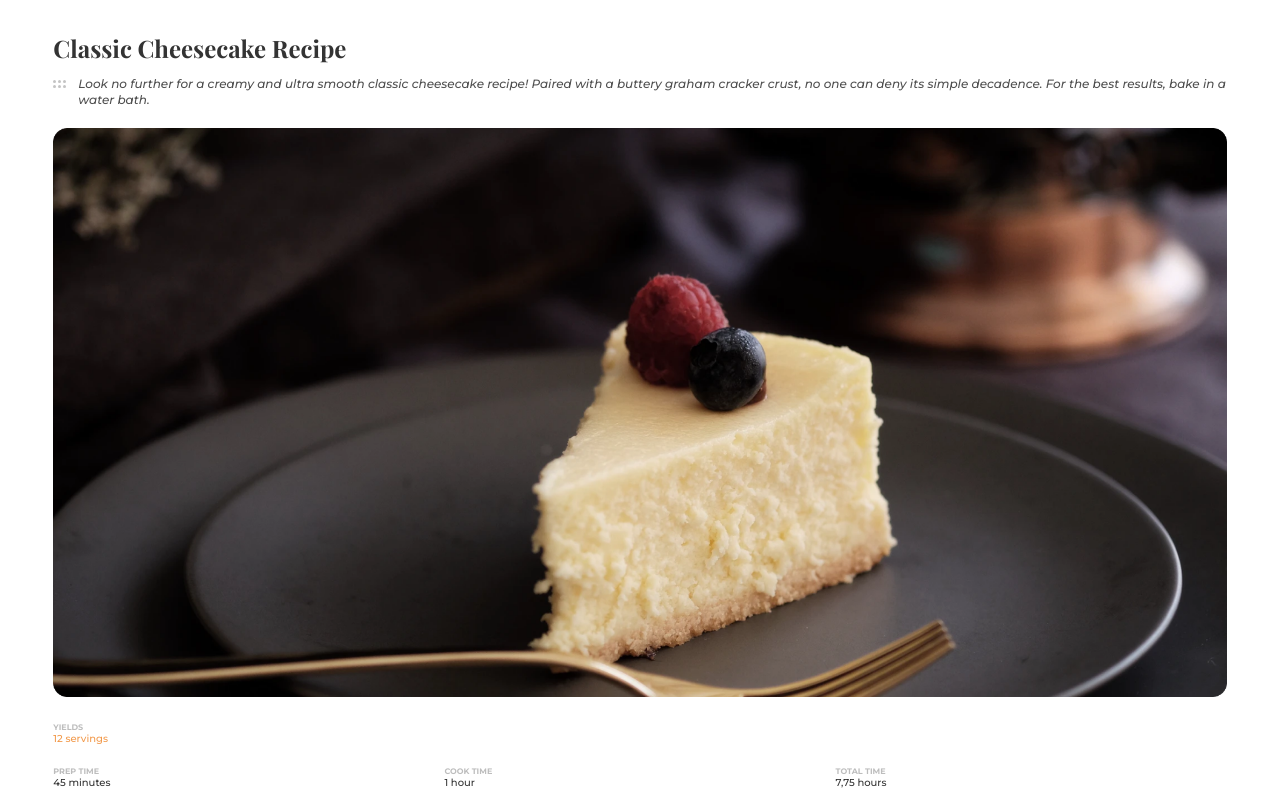
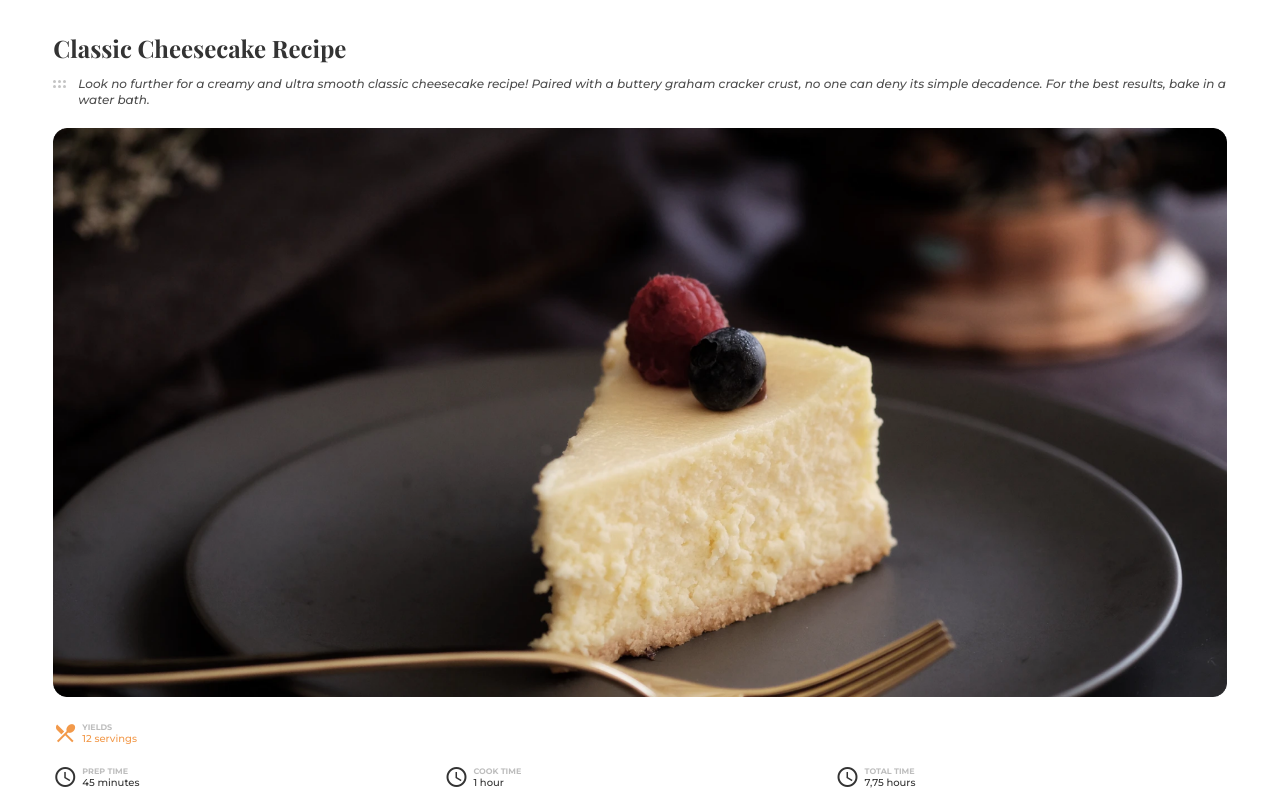
Before and after one commit to islandskan/devchallenges-responsive-recipe-blog, a website: page build/index.html in a window 1280 px wide. Shown: the top 800 px of the page. Drawn offline with nearby package versions, Linux system fonts and the light colour scheme; a web font is replaced by a local one.

Commit message:
add icons. add flex and margins to info-card

```diff
--- a/build/index.html
+++ b/build/index.html
@@ -14,6 +14,10 @@
             rel="shortcut icon"
             type="image/x-icon"
             href="https://devchallenges.io/"
+        />
+        <link
+            href="https://fonts.googleapis.com/icon?family=Material+Icons"
+            rel="stylesheet"
         />
         <link rel="stylesheet" href="styles.css" />
         <title>Recipe Blog</title>
@@ -63,25 +67,41 @@
             <section class="mb-32">
                 <!-- Card with serving and time info -->
                 <div class="grid grid-cols-3 grid-rows-2 gap-y-5 leading-3">
-                    <div class="text-secondary-300 col-start-1 row-start-1">
-                        <h6 class="card-title">Yields</h6>
+                    <div
+                        class="text-secondary-300 col-start-1 row-start-1 flex"
+                    >
                         <!-- Icon -->
-                        <p class="card-info text-primary">12 servings</p>
+                        <span class="material-icons text-primary mr-[5px]"
+                            >restaurant_menu</span
+                        >
+                        <div>
+                            <h6 class="card-title">Yields</h6>
+                            <p class="card-info text-primary">12 servings</p>
+                        </div>
                     </div>
-                    <div class="col-start-1 row-start-2">
-                        <h6 class="card-title">Prep time</h6>
+                    <div class="col-start-1 row-start-2 flex">
                         <!-- Icon -->
-                        <p class="card-info">45 minutes</p>
+                        <span class="material-icons mr-[5px]">schedule</span>
+                        <div>
+                            <h6 class="card-title">Prep time</h6>
+                            <p class="card-info">45 minutes</p>
+                        </div>
                     </div>
-                    <div class="col-start-2 row-start-2">
-                        <h6 class="card-title">Cook time</h6>
+                    <div class="col-start-2 row-start-2 flex">
                         <!-- Icon -->
-                        <p class="card-info">1 hour</p>
+                        <span class="material-icons mr-[5px]">schedule</span>
+                        <div>
+                            <h6 class="card-title">Cook time</h6>
+                            <p class="card-info">1 hour</p>
+                        </div>
                     </div>
-                    <div class="col-start-3 row-start-2">
-                        <h6 class="card-title">Total time</h6>
+                    <div class="col-start-3 row-start-2 flex">
                         <!-- Icon -->
-                        <p class="card-info">7,75 hours</p>
+                        <span class="material-icons mr-[5px]">schedule</span>
+                        <div>
+                            <h6 class="card-title">Total time</h6>
+                            <p class="card-info">7,75 hours</p>
+                        </div>
                     </div>
                 </div>
                 <!-- Ingredients section -->
```
Also changed, not shown: build/styles.css.
